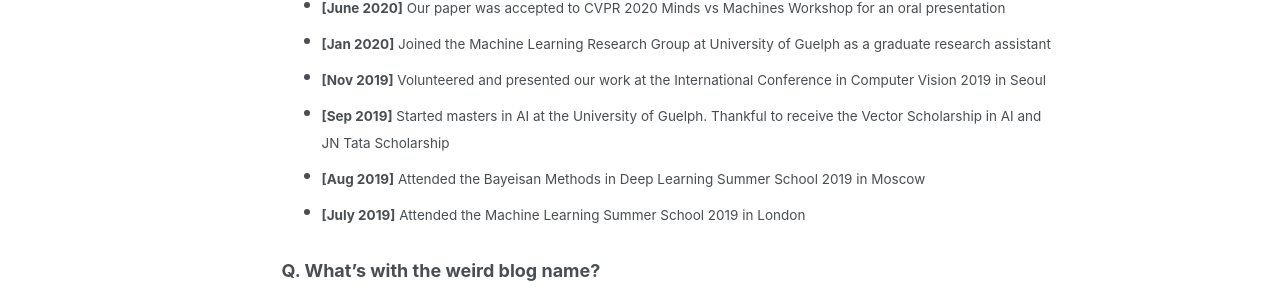
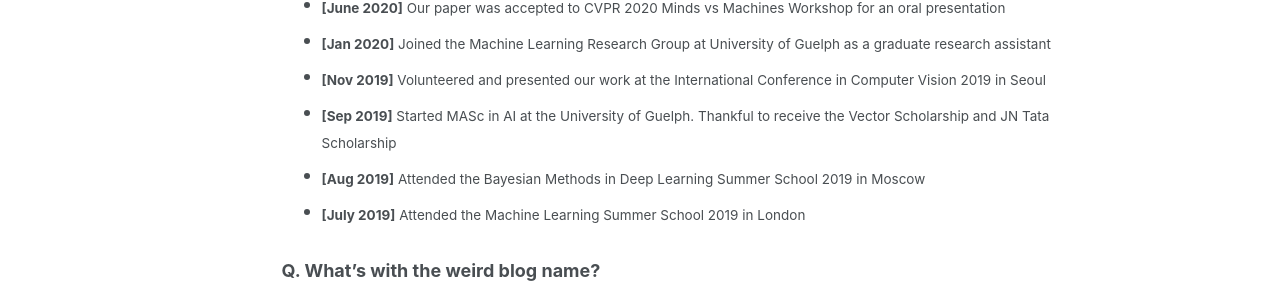
Before and after one commit to sshkhr/sshkhr.github.io, a Jekyll site: the page built from _pages/about.md, in a window 1280 px wide and 1167 px high. Shown: the part 637-931 px from the top of the window. Built offline with Jekyll 4.4.1, drawn with Linux system fonts in a browser that asks for light colours.

```diff
--- a/_pages/about.md
+++ b/_pages/about.md
@@ -20,8 +20,8 @@
 * <sub>**[June 2020]** Our paper was accepted to CVPR 2020 Minds vs Machines Workshop for an oral presentation</sub>
 * <sub>**[Jan 2020]** Joined the Machine Learning Research Group at University of Guelph as a graduate research assistant</sub>
 * <sub>**[Nov 2019]** Volunteered and presented our work at the International Conference in Computer Vision 2019 in Seoul</sub>
-* <sub>**[Sep 2019]** Started masters in AI at the University of Guelph. Thankful to receive the Vector Scholarship in AI and JN Tata Scholarship</sub>
-* <sub>**[Aug 2019]** Attended the Bayeisan Methods in Deep Learning Summer School 2019 in Moscow</sub>
+* <sub>**[Sep 2019]** Started MASc in AI at the University of Guelph. Thankful to receive the Vector Scholarship and JN Tata Scholarship</sub>
+* <sub>**[Aug 2019]** Attended the Bayesian Methods in Deep Learning Summer School 2019 in Moscow</sub>
 * <sub>**[July 2019]** Attended the Machine Learning Summer School 2019 in London</sub>
 
 
```
